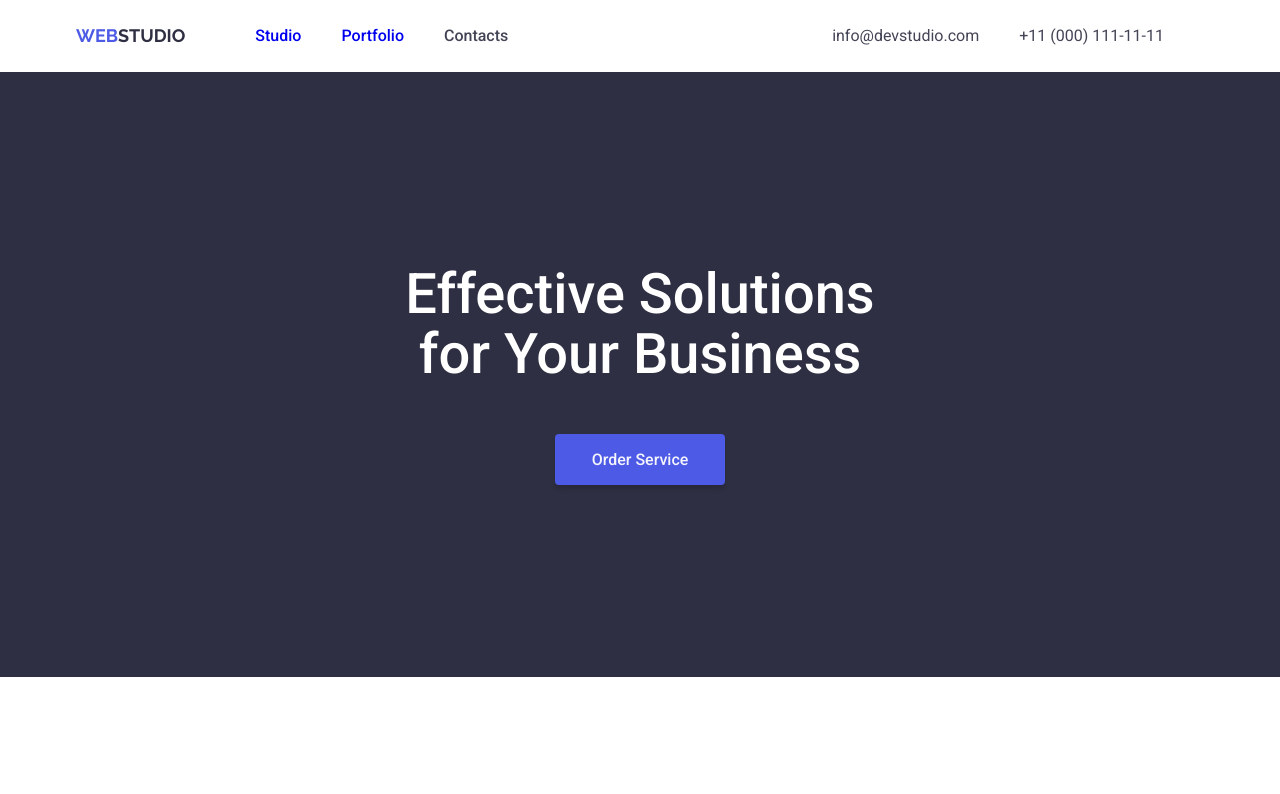
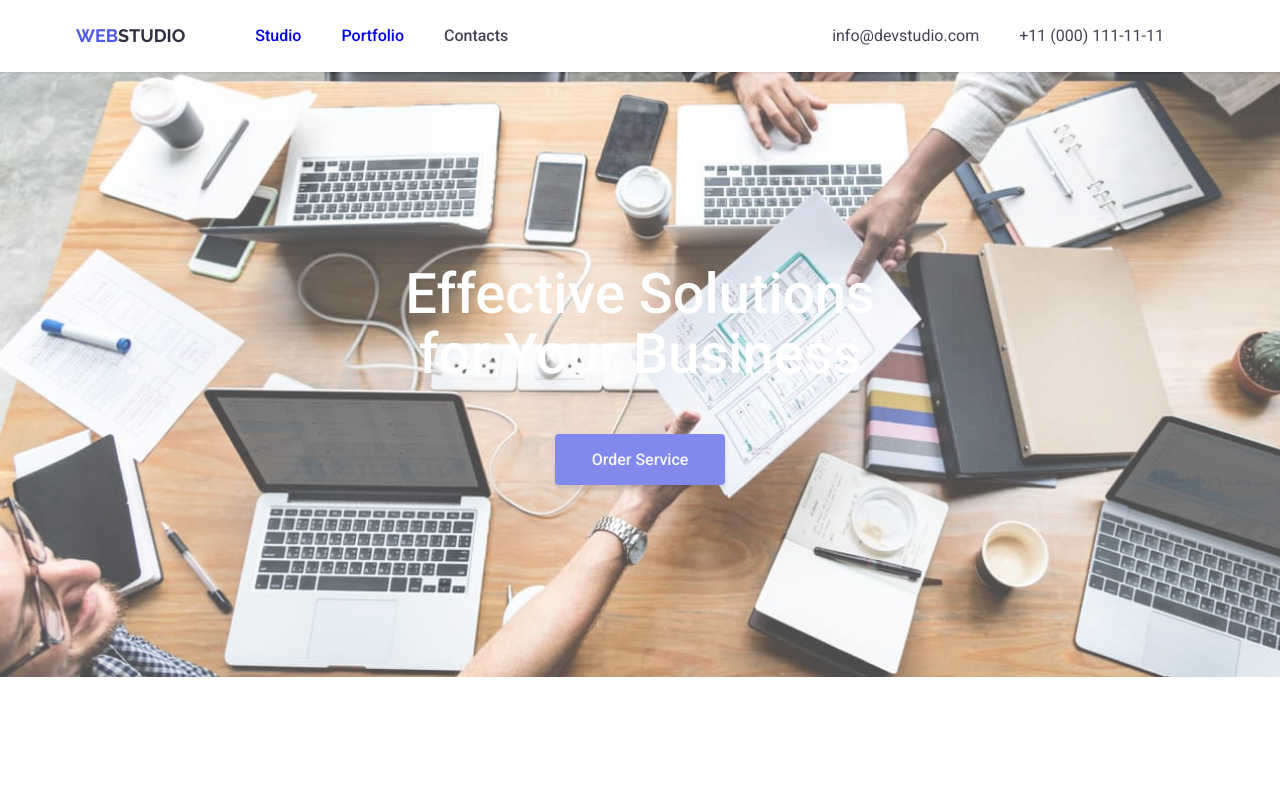
Before and after one commit to kiiittt/goit-markup-hw-04, a plain HTML site: page index.html in a window 1280 px wide. Shown: the top 794 px of the page. Drawn offline with nearby package versions, Linux system fonts and the light colour scheme.

Commit message:
Перенесла изменения

```diff
--- a/css/styles.css
+++ b/css/styles.css
@@ -152,9 +152,16 @@ h4 {
   display: inline-block;
   text-align: center;
   background-color: var(--DarkColor);
+
   padding-top: 192px;
   padding-bottom: 192px;
   width: 100%;
+}
+
+.hero{
+  background-size: cover;
+  background-image: url("../images/people-office.jpg"), linear-gradient(rgba(46,47,66,0.7), rgba(46,47,66,0.7));
+  opacity: 0.7;
 }
 
 .hero-title {
```
Also changed, not shown: images/people-office.jpg (added).
